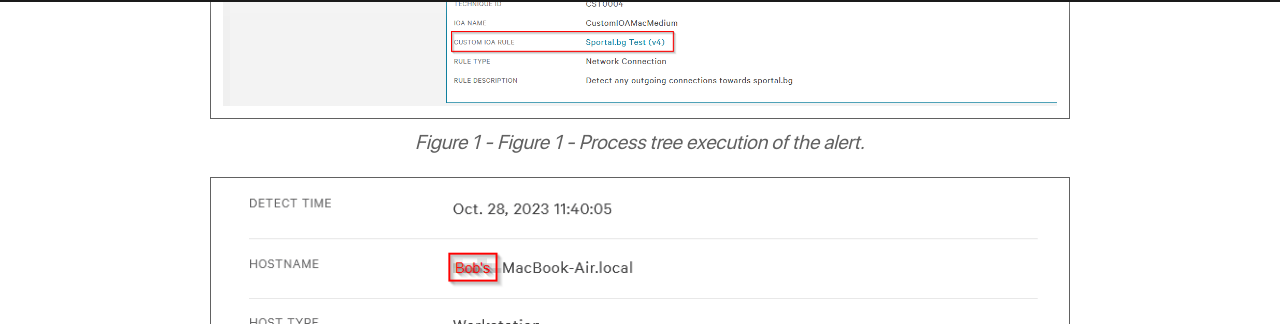
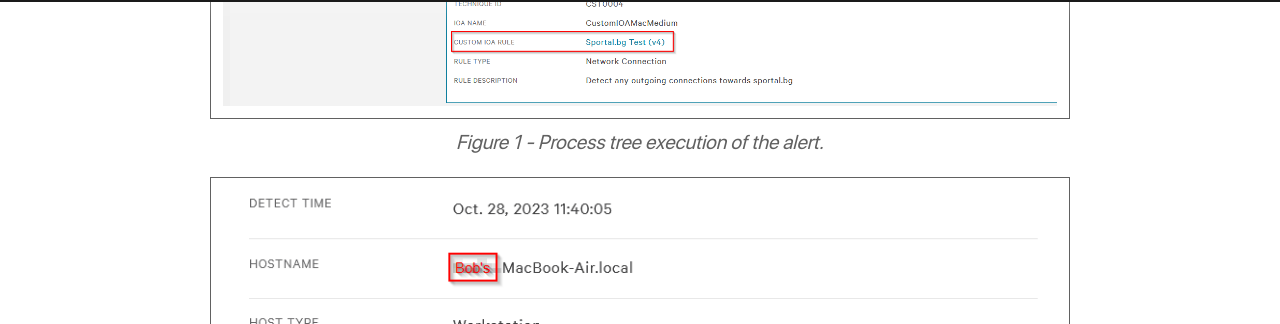
Before and after one commit to secariolabs/secariolabs.github.io, a Jekyll site: the page built from _posts/2025-01-05-navigating-the-maze-of-security-alerts.md, in a window 1280 px wide and 1400 px high, scrolled down 2080 px. Shown: the part 126-450 px from the top of the window. Built offline with Jekyll 4.4.1, drawn with Linux system fonts in a browser that asks for light colours; comment, search, counter and statistics services are not loaded.

Commit message:
Remove auto numbering

```diff
--- a/_sass/elements.scss
+++ b/_sass/elements.scss
@@ -205,13 +205,8 @@ ul {
   }
 }
 
-article.post {
-  counter-reset: 0;
-}
-
 article.post p:has(img:only-of-type) {
   text-align: center;
-  counter-increment: css-counter 1;
   img {
     cursor: pointer;
     border: 1px solid $dark_gray;
@@ -220,10 +215,12 @@ article.post p:has(img:only-of-type) {
     & + em {
       display: block;
       color: $dark_gray;
+      text-align: center;
 
-      &::before {
-        content: "Figure " counter(css-counter) " - ";
+      @include breakpoint(smaller) {
+        font-size: 1.125rem;
       }
+
     }
   }
 }
```
